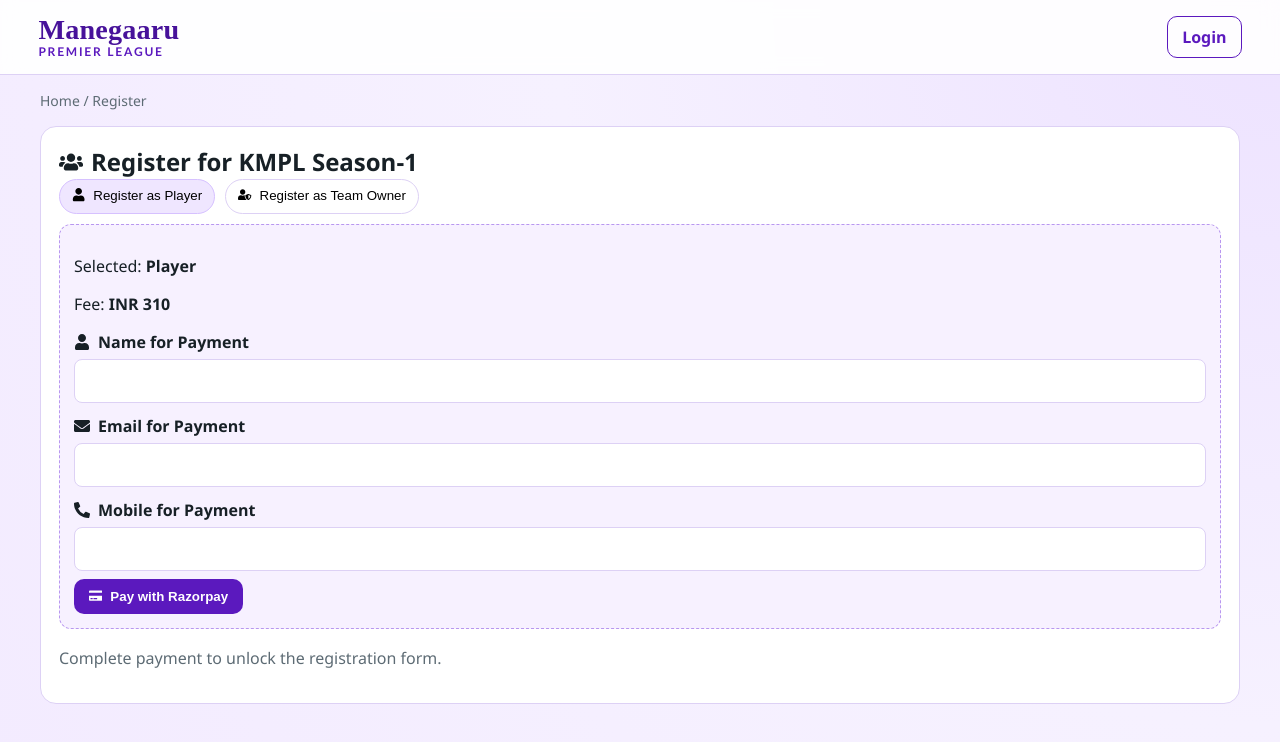
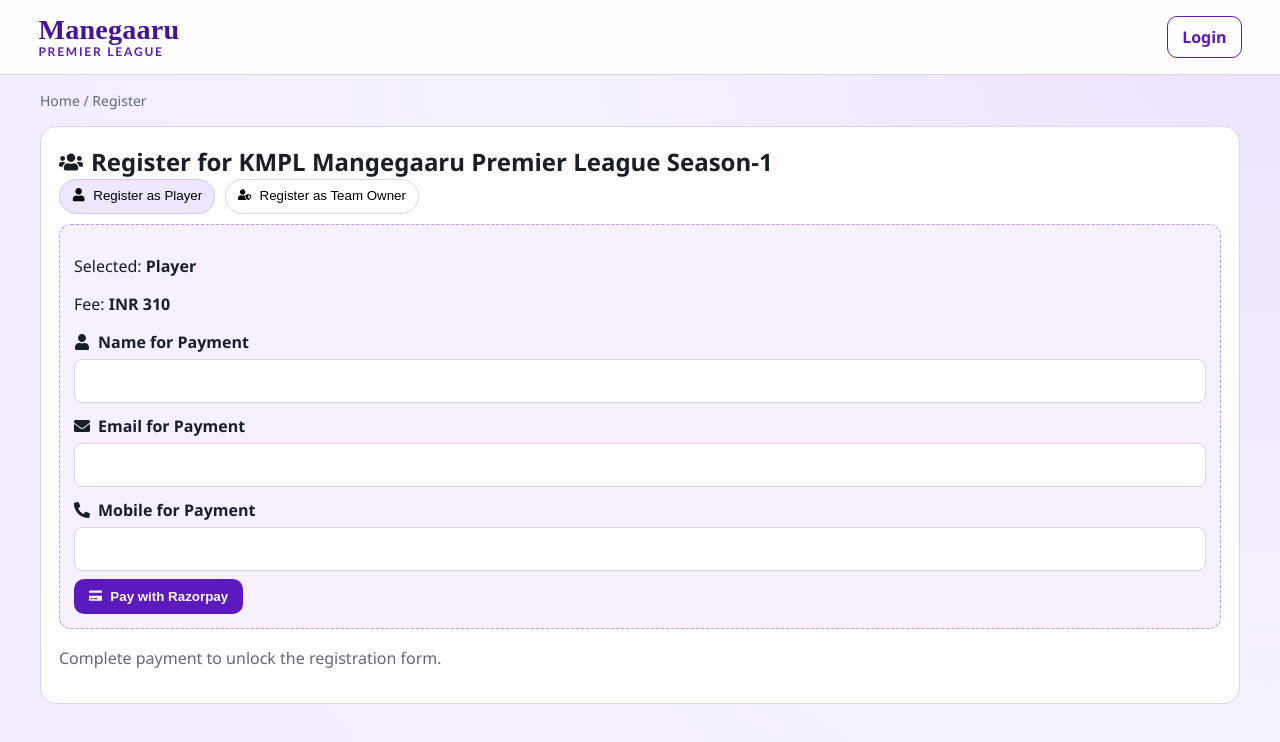
Before and after one commit to kishore-firetminds/kmpl-1, a Next.js app: page /register in a window 1280 px wide. Shown: the top 742 px of the page. Built offline with nearby package versions, Linux system fonts and the light colour scheme; no server answers.

Commit message:
Text Changes

```diff
--- a/app/register/page.js
+++ b/app/register/page.js
@@ -247,7 +247,7 @@ export default function RegisterPage() {
         <section className="card">
           <h2 className="section-title">
             <FaUsers aria-hidden="true" />
-            <span>Register for KMPL Season-1</span>
+            <span>Register for KMPL Mangegaaru Premier League Season-1</span>
           </h2>
 
           <div className="switch-row">
```
